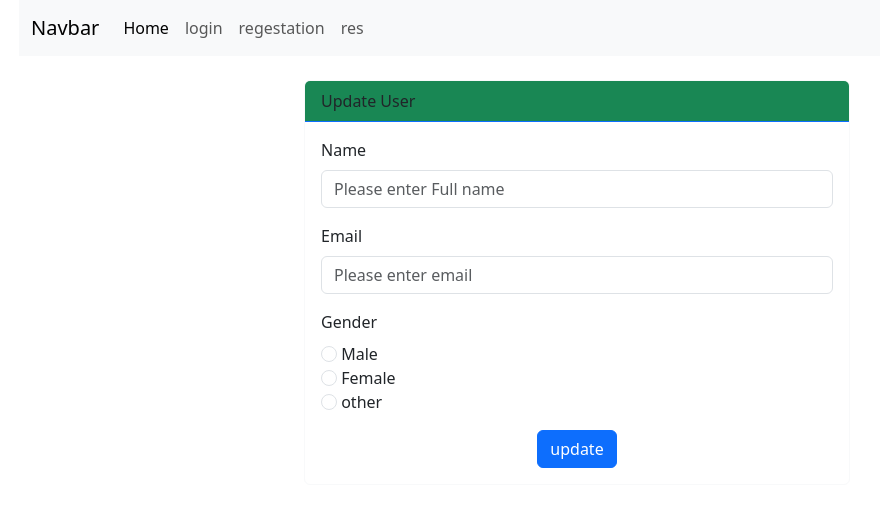
After one commit to Mehejabul/portfolio-php, a PHP site: page /edit_user.php?id=1 in a window 1280 px wide. The commit adds this page. Shown: the top 507 px of the page, without its empty margins (63-943 px from the left). Run offline with PHP 8.4, Linux system fonts and the light colour scheme; data that the repository does not hold is empty.

Commit message:
registration edit,update,and delete

```diff
--- /dev/null
+++ b/edit_user.php
@@ -0,0 +1,70 @@
+<?php
+        require_once 'includes/db.php';
+        require_once 'includes/header.php';
+        require_once 'includes/navbr.php';
+
+        $id = $_GET['id'];
+        $edit_user = "SELECT  id, name, email, gender FROM users WHERE id = $id";
+        $query = mysqli_query($db_connect,$edit_user);
+
+        $assoc = mysqli_fetch_assoc($query);
+?>
+
+<div class="row mt-4">
+    <div class="col-lg-6 m-auto">
+        <div class="card border-light mb-3">
+            <div class="card-header bg-success border-primary">Update User</div>
+            <div class="card-body">
+                <form action="regestation_update.php" method="Post">
+
+                    <input type="hidden" class="form-control" name="id" placeholder="Please enter Full name"
+                        value="<?=$assoc['id']?>">
+                    <div class="mb-3">
+                        <label class="form-label">Name</label>
+                        <input type="text" class="form-control" name="name" placeholder="Please enter Full name"
+                            value="<?=$assoc['name']?>">
+                    </div>
+
+                    <div class="mb-3">
+                        <label class="form-label">Email</label>
+                        <input type="email" class="form-control" name="email" placeholder="Please enter email"
+                            value="<?=$assoc['email']?>">
+                    </div>
+
+                    <div class="mb-3">
+                        <label class="form-label"> Gender</label>
+                        <br>
+                        <input class="form-check-input" type="radio" name="gender" id="1" value="male" <?php
+                           if($assoc['gender'] == "male"){
+                             echo "checked";
+                           }
+                        ?>>
+                        <label class="form-check-label" for="1"> Male</label>
+                        <br>
+                        <input class="form-check-input" type="radio" name="gender" id="2" value="female" <?php
+                           if($assoc['gender'] == "female"){
+                             echo "checked";
+                           }
+                        ?>>
+                        <label class="form-check-label" for="2"> Female</label>
+                        <br>
+                        <input class="form-check-input" type="radio" name="gender" id="3" value="other" <?php
+                           if($assoc['gender'] == "other"){
+                             echo "checked";
+                           }
+                        ?>>
+                        <label class="form-check-label" for="3"> other</label>
+                    </div>
+
+                    <div class="text-center">
+                        <button class="btn btn-primary"> update</button>
+                    </div>
+
+                </form>
+            </div>
+        </div>
+    </div>
+</div>
+<?php
+require_once 'includes/footer.php';
+?>
--- /dev/null
+++ b/includes/db.php
@@ -0,0 +1,14 @@
+<?php
+
+//databaseconection
+define("HostName", "localhost");
+define("UserName", "root");
+define("Password", "");
+define("DatabaseName", "portfolio_php");
+$db_connect = mysqli_connect(HostName, UserName, Password, DatabaseName);
+
+if (mysqli_connect_errno()) {
+  echo "Failed to connect to MySQL: ";
+}
+
+?>
--- a/index.php
+++ b/index.php
@@ -1,4 +1,3 @@
 <?php
-
 echo "Front Page";
 ?>
```
Also changed, not shown: delete_user.php (added, +17 -0 lines), login.php (+3 -4 lines), regestation_update.php (added, +12 -0 lines), registration.php (+15 -6 lines), registration_post.php (+2 -11 lines), user_list.php (+21 -13 lines).
